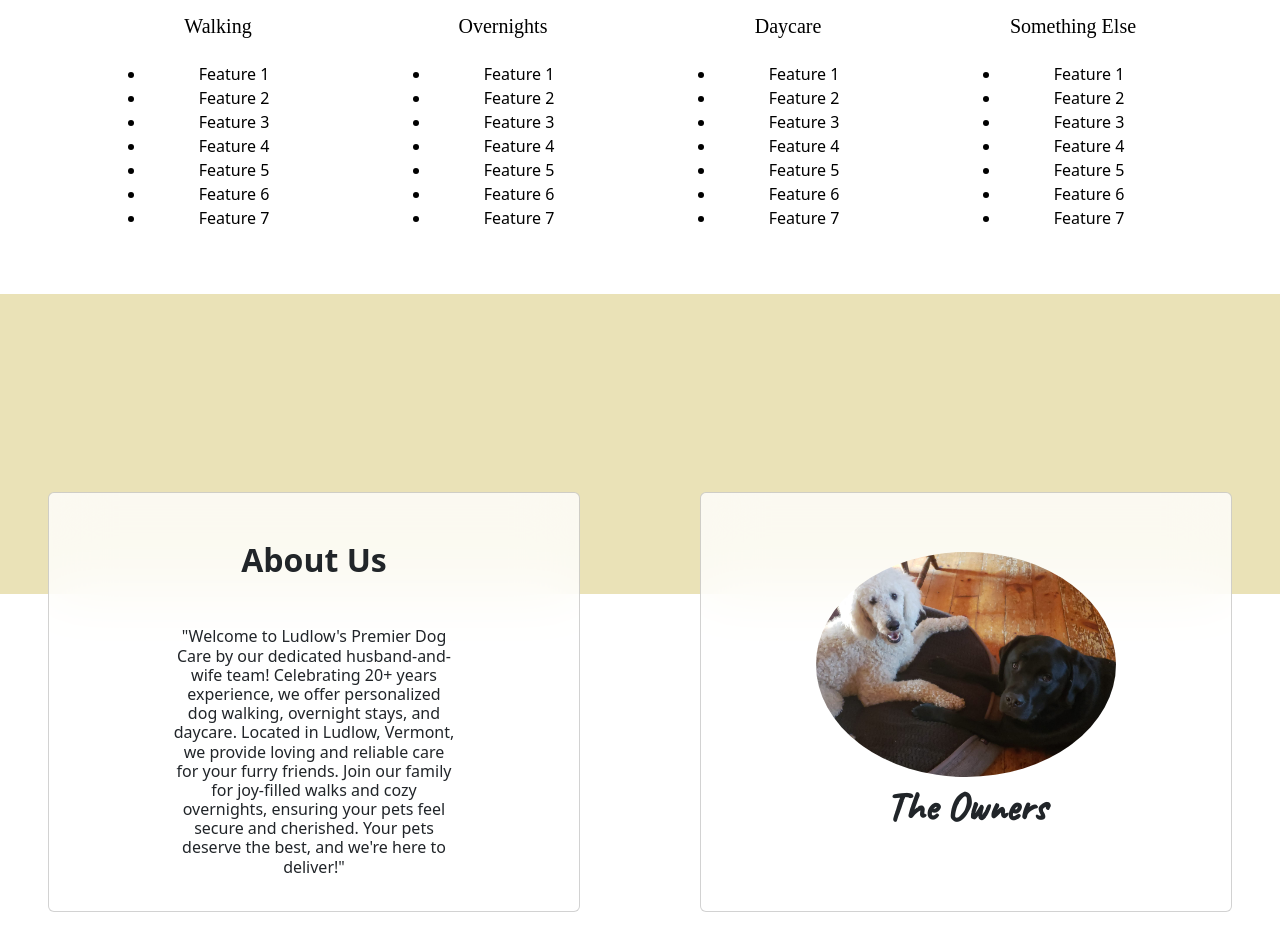
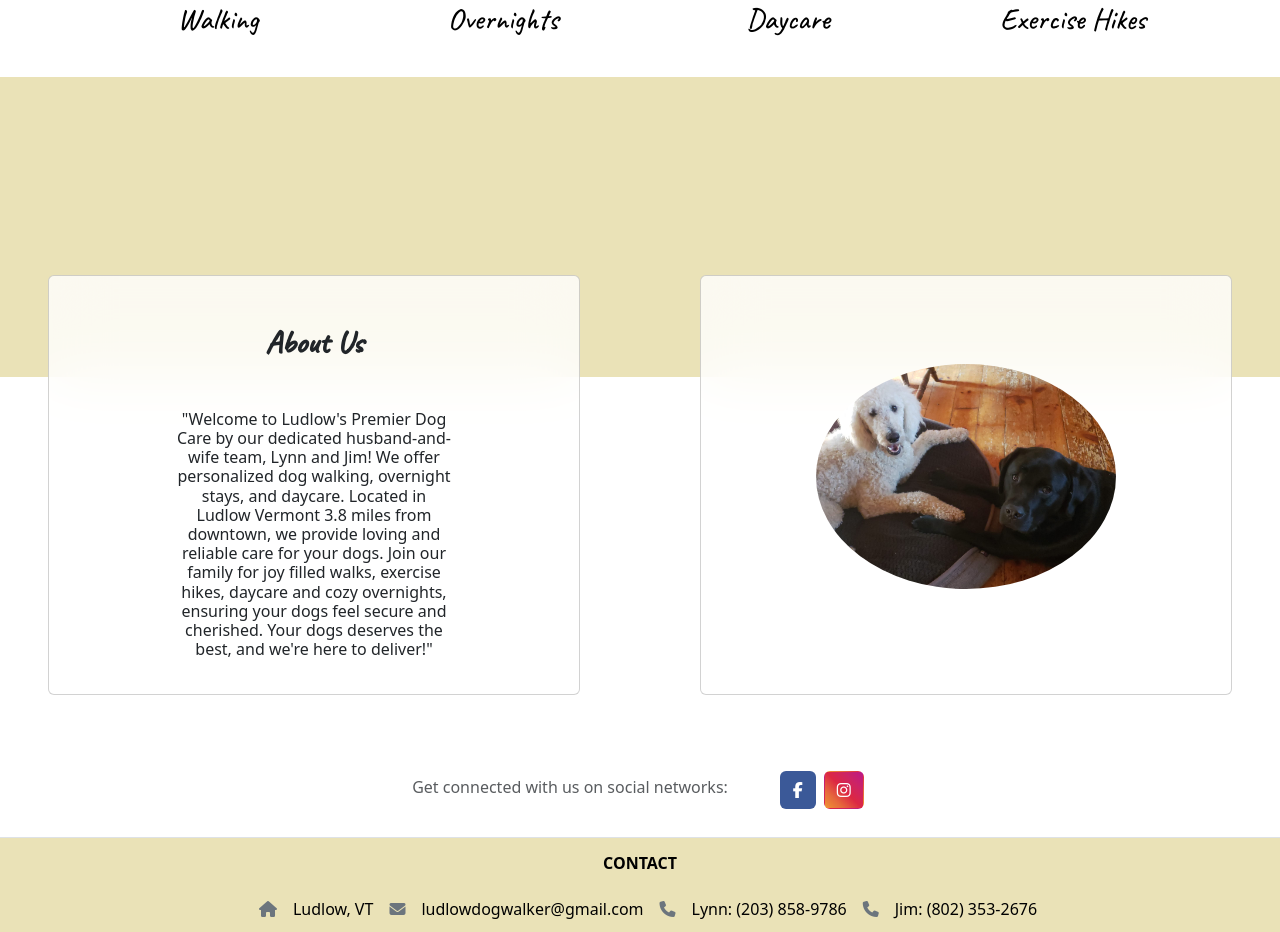
Before and after one commit to rjo6615/ludlowdogwalker, a React (Create React App) app: page / in a window 1280 px wide. Shown: the part 1120-2052 px from the top of the page. Built offline with nearby package versions, Linux system fonts and the light colour scheme.

Commit message:
changed some text

```diff
--- a/src/App.css
+++ b/src/App.css
@@ -188,7 +188,7 @@ filter: progid:DXImageTransform.Microsoft.gradient( startColorstr='#f09433', end
 
 @media (min-width: 1070px) {
   .contact {
-    font-size: 40px;
+    font-size: 35px;
     margin-top: 100px;
   }
   .navbar-center {
--- a/src/components/Footer.js
+++ b/src/components/Footer.js
@@ -32,8 +32,11 @@ function Footer() {
       <a href="mailto:ludlowdogwalker@gmail.com" style={{ color: "inherit", textDecoration: "none" }}>
         <i className="fas fa-envelope mx-3 text-secondary"></i>ludlowdogwalker@gmail.com
       </a>
+      <a href="tel:2038589786" style={{ color: "inherit", textDecoration: "none" }}>
+        <i className="fas fa-phone mx-3 text-secondary"></i>Lynn: (203) 858-9786
+      </a>
       <a href="tel:8023532676" style={{ color: "inherit", textDecoration: "none" }}>
-        <i className="fas fa-phone mx-3 text-secondary"></i>(802) 353-2676
+        <i className="fas fa-phone mx-3 text-secondary"></i>Jim: (802) 353-2676
       </a>
     </p>
   </div>
--- a/src/components/Home.js
+++ b/src/components/Home.js
@@ -33,10 +33,12 @@ function Home() {
   <div className="contact-info-container fadeIn" style={{ flex: '1' }}>
     <div className="px-5 contact" style={{ fontFamily: "'Caveat', cursive", fontWeight: 'bold'}}>
       "Years of love and care in Ludlow, Vermont! Join us
-      for personalized dog walks, overnights, and daycare. Your pets deserve
+      for joy filled walks, exercise hikes, daycare and cozy overnights. Your dogs deserve
       the best, and we're here to deliver!"</div>
       <div className="mt-2 contact" style={{ fontFamily: "'Caveat', cursive", fontWeight: 'bold'}}>Call us</div>
-      <a href="tel:8023532676"><button className="button-pop-out contact-button">(802)-353-2676</button></a>
+      <a href="tel:2038589786"><button className="button-pop-out contact-button">Lynn: (203)-858-9786</button></a>
+      <br />
+      <a href="tel:8023532676"><button className="button-pop-out contact-button">Jim: (802)-353-2676</button></a>
       <br />
       <div className="mt-1 contact" style={{ fontFamily: "'Caveat', cursive", fontWeight: 'bold'}}>Email us</div>
       <a href="mailto:ludlowdogwalker@gmail.com"><button className="button-pop-out contact-button">ludlowdogwalker@gmail.com</button></a>
@@ -104,18 +106,7 @@ function Home() {
           <Card className="text-black mt-4 mx-3 image-hover" style={{ backgroundColor: 'rgba(0, 0, 0, 0.0)', borderStyle: 'none', width: '15rem' }}>
             <Card.Header className="image-hover image-size" style={{ width: '15rem', height: '15rem', borderRadius: '50%', paddingTop: '200px', backgroundSize: 'cover', backgroundImage: 'url(' + walking + ')'}}></Card.Header>
             <Card.Body className="d-flex flex-column">
-              <Card.Title style={{ color: 'black', fontSize: '20px', fontFamily: "Dancing Script, cursive" }} className='mb-4'>Walking</Card.Title>
-              <Card.Text>
-              <ul className='mb-5'>
-                <li style={{ listStyle: "disc", color: 'black' }}>Feature 1</li>
-                <li style={{ listStyle: "disc", color: 'black' }}>Feature 2</li>
-                <li style={{ listStyle: "disc", color: 'black' }}>Feature 3</li>
-                <li style={{ listStyle: "disc", color: 'black' }}>Feature 4</li>
-                <li style={{ listStyle: "disc", color: 'black' }}>Feature 5</li>
-                <li style={{ listStyle: "disc", color: 'black' }}>Feature 6</li>
-                <li style={{ listStyle: "disc", color: 'black' }}>Feature 7</li>
-              </ul>
-            </Card.Text>
+              <Card.Title style={{ color: 'black', fontSize: '30px', fontFamily: "'Caveat', cursive" }} className='mb-4'>Walking</Card.Title>
             </Card.Body>
           </Card>
         </div>
@@ -123,18 +114,7 @@ function Home() {
           <Card className="text-black mt-4 mx-3 image-hover" style={{ backgroundColor: 'rgba(0, 0, 0, 0.0)', borderStyle: 'none', width: '15rem' }}>
             <Card.Header className="image-hover image-size" style={{ width: '15rem', height: '15rem', borderRadius: '50%', paddingTop: '200px', backgroundSize: 'cover', backgroundImage: 'url(' + overnights + ')'}}></Card.Header>
             <Card.Body className="d-flex flex-column">
-              <Card.Title style={{ color: 'black', fontSize: '20px', fontFamily: "Dancing Script, cursive" }} className='mb-4'>Overnights</Card.Title>
-              <Card.Text>
-              <ul className='mb-5'>
-                <li style={{ listStyle: "disc", color: 'black' }}>Feature 1</li>
-                <li style={{ listStyle: "disc", color: 'black' }}>Feature 2</li>
-                <li style={{ listStyle: "disc", color: 'black' }}>Feature 3</li>
-                <li style={{ listStyle: "disc", color: 'black' }}>Feature 4</li>
-                <li style={{ listStyle: "disc", color: 'black' }}>Feature 5</li>
-                <li style={{ listStyle: "disc", color: 'black' }}>Feature 6</li>
-                <li style={{ listStyle: "disc", color: 'black' }}>Feature 7</li>
-              </ul>
-            </Card.Text>
+              <Card.Title style={{ color: 'black', fontSize: '30px', fontFamily: "'Caveat', cursive" }} className='mb-4'>Overnights</Card.Title>
             </Card.Body>
           </Card>
         </div>
@@ -142,18 +122,7 @@ function Home() {
           <Card className="text-black mt-4 mx-3 image-hover" style={{ backgroundColor: 'rgba(0, 0, 0, 0.0)', borderStyle: 'none', width: '15rem' }}>
             <Card.Header className="image-hover image-size" style={{ width: '15rem', height: '15rem', borderRadius: '50%', paddingTop: '200px', backgroundSize: 'cover', backgroundImage: 'url(' + daycare + ')'}}></Card.Header>
             <Card.Body className="d-flex flex-column">
-              <Card.Title style={{ color: 'black', fontSize: '20px', fontFamily: "Dancing Script, cursive" }} className='mb-4'>Daycare</Card.Title>
-              <Card.Text>
-              <ul className='mb-5'>
-                <li style={{ listStyle: "disc", color: 'black' }}>Feature 1</li>
-                <li style={{ listStyle: "disc", color: 'black' }}>Feature 2</li>
-                <li style={{ listStyle: "disc", color: 'black' }}>Feature 3</li>
-                <li style={{ listStyle: "disc", color: 'black' }}>Feature 4</li>
-                <li style={{ listStyle: "disc", color: 'black' }}>Feature 5</li>
-                <li style={{ listStyle: "disc", color: 'black' }}>Feature 6</li>
-                <li style={{ listStyle: "disc", color: 'black' }}>Feature 7</li>
-              </ul>
-            </Card.Text>
+              <Card.Title style={{ color: 'black', fontSize: '30px', fontFamily: "'Caveat', cursive" }} className='mb-4'>Daycare</Card.Title>
             </Card.Body>
           </Card>
         </div>
@@ -161,18 +130,7 @@ function Home() {
           <Card className="text-black mt-4 mx-3 image-hover" style={{ backgroundColor: 'rgba(0, 0, 0, 0.0)', borderStyle: 'none', width: '15rem' }}>
             <Card.Header className="image-hover image-size" style={{ width: '15rem', height: '15rem', borderRadius: '50%', paddingTop: '200px', backgroundSize: 'cover', backgroundImage: 'url(' + somethingelse + ')'}}></Card.Header>
             <Card.Body className="d-flex flex-column">
-              <Card.Title style={{ color: 'black', fontSize: '20px', fontFamily: "Dancing Script, cursive" }} className='mb-4'>Something Else</Card.Title>
-              <Card.Text>
-              <ul className='mb-5'>
-                <li style={{ listStyle: "disc", color: 'black' }}>Feature 1</li>
-                <li style={{ listStyle: "disc", color: 'black' }}>Feature 2</li>
-                <li style={{ listStyle: "disc", color: 'black' }}>Feature 3</li>
-                <li style={{ listStyle: "disc", color: 'black' }}>Feature 4</li>
-                <li style={{ listStyle: "disc", color: 'black' }}>Feature 5</li>
-                <li style={{ listStyle: "disc", color: 'black' }}>Feature 6</li>
-                <li style={{ listStyle: "disc", color: 'black' }}>Feature 7</li>
-              </ul>
-            </Card.Text>
+              <Card.Title style={{ color: 'black', fontSize: '30px', fontFamily: "'Caveat', cursive" }} className='mb-4'>Exercise Hikes</Card.Title>
             </Card.Body>
           </Card>
         </div>
@@ -194,15 +152,15 @@ function Home() {
         <div class="card-body py-5 px-md-5">
           <div class="row d-flex justify-content-center">
             <div class="col-lg-8">
-              <h2 class="fw-bold mb-5">About Us</h2>
+              <h2 class="fw-bold mb-5" style={{fontFamily: "'Caveat', cursive"}}>About Us</h2>
               <h6>"Welcome to Ludlow's Premier Dog Care by
-                 our dedicated husband-and-wife team! Celebrating
-                 20+ years experience, we offer personalized dog walking, overnight
-                  stays, and daycare. Located in Ludlow, Vermont, we
-                  provide loving and reliable care for your furry
-                  friends. Join our family for joy-filled walks and
-                  cozy overnights, ensuring your pets feel secure and
-                  cherished. Your pets deserve the best, and we're here
+                 our dedicated husband-and-wife team, Lynn and Jim!
+                 We offer personalized dog walking, overnight
+                  stays, and daycare. Located in Ludlow Vermont 3.8 miles from downtown, we
+                  provide loving and reliable care for your dogs.
+                  Join our family for joy filled walks, exercise hikes,
+                  daycare and cozy overnights, ensuring your dogs feel secure and
+                  cherished. Your dogs deserves the best, and we're here
                   to deliver!"
               </h6>
             </div>
@@ -226,7 +184,7 @@ function Home() {
       <div class="text-center">
         <img src={owners}
           class="rounded-circle img-fluid" alt="" style={{width: "300px"}} />
-        <div style={{ fontFamily: "'Caveat', cursive", fontWeight: 'bold', fontSize: '40px' }}>The Owners</div>
+        <div style={{ fontFamily: "'Caveat', cursive", fontWeight: 'bold', fontSize: '40px' }}></div>
       </div>
     </div>
   </div>
```
